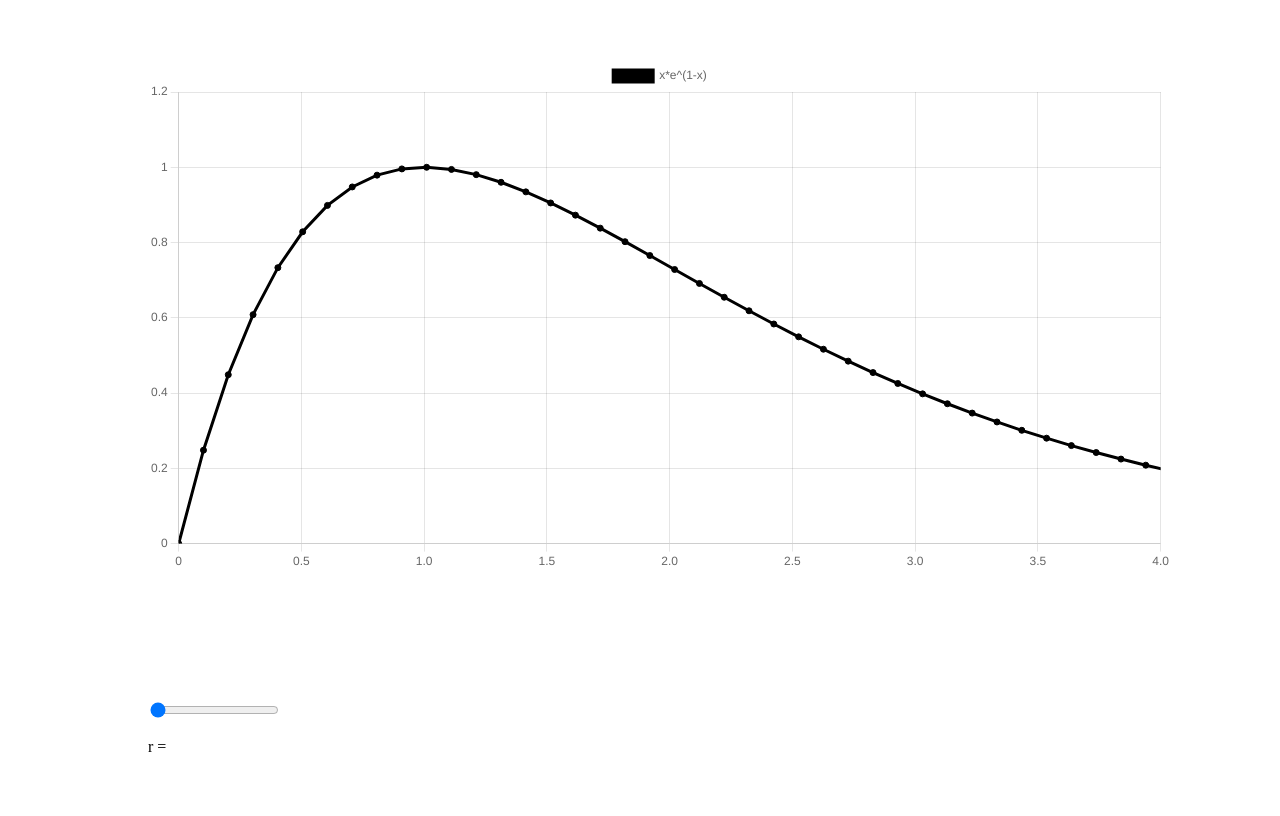
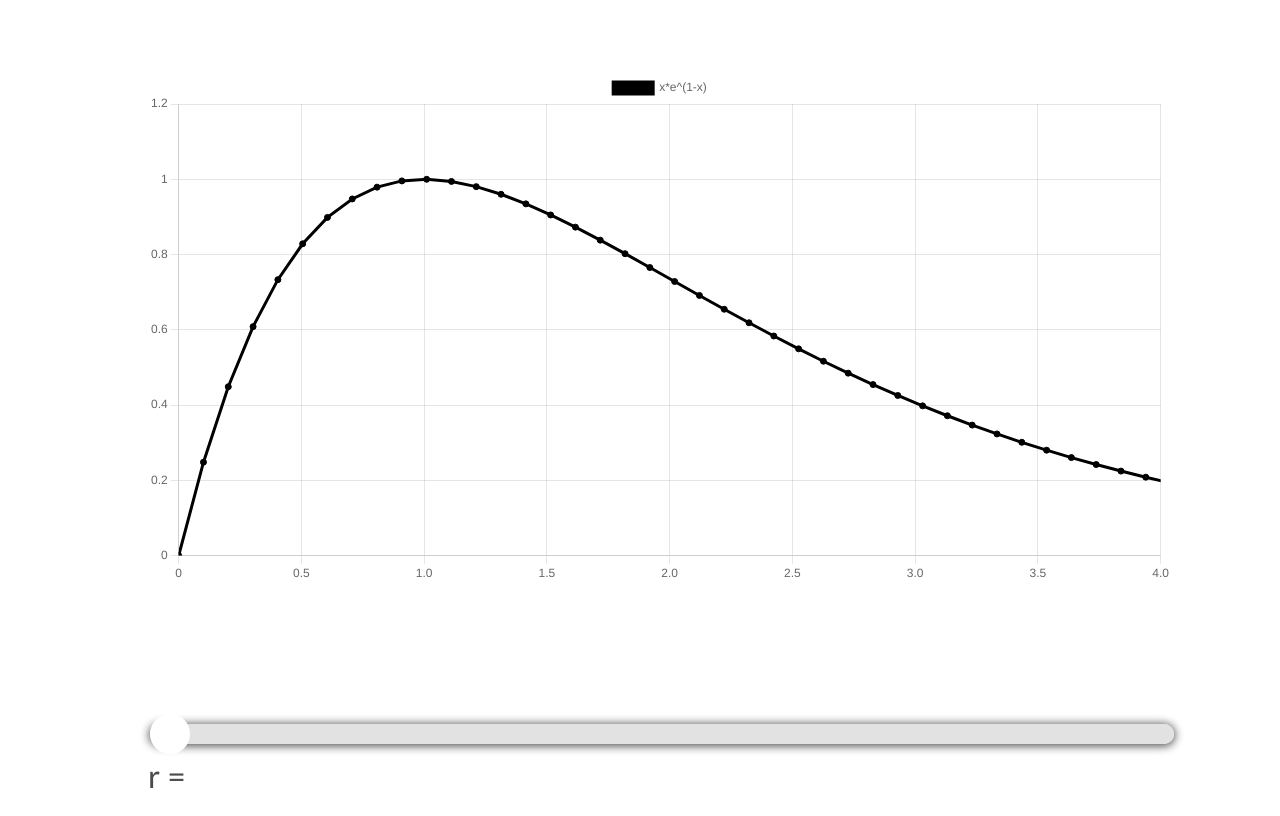
Before and after one commit to J-C-Q/Advanced-Statistical-Physics, a plain HTML site: page index.html in a window 1280 px wide. Drawn offline with nearby package versions, Linux system fonts and the light colour scheme.

Commit message:
Update styles.css

```diff
--- a/styles.css
+++ b/styles.css
@@ -1,12 +1,71 @@
 body {
+  background: white;
+  font-family: 'Gill Sans', 'Gill Sans MT', Calibri,'Trebuchet MS', sans-serif;
+  color: black;
+  padding: 0px;
+  margin: 0px;
   display: flex;
   align-items: center;
   justify-content: center;
   height: 100vh;
+  font-size: 2rem;
+  color: white;
+}
+
+p {
+  margin-top: 5px;
+  opacity: 0.7;
+  color: black;
+  justify-content: center;
 }
 
 .chart {
   position: relative;
   width: 80vw;
   height: 80vh;
+  justify-content: center;
 }
+
+.slideContainer {
+  width: 100%;
+  width: 80vw;
+  height: 2vh;
+  justify-content: center;
+}
+
+
+
+.slider {
+  -webkit-appearance: none;
+  width: 100%;
+  height: 20px;
+  background: linear-gradient(90deg, rgb(214,214,214), 60%, rgb(214,214,214) 60%);
+  outline: none;
+  opacity: 0.7;
+  -webkit-transition: 0.2s;
+  transition: 12px;
+  border-radius: 12px;
+  box-shadow: 0px 1px 10px 1px black;
+}
+
+.slider:hover {
+  opacity: 1;
+}
+
+.slider::-webkit-slider-thumb {
+  -webkit-appearance: none;
+  appearance: none;
+  width: 40px;
+  height: 40px;
+  background: white;
+  border-radius: 50%;
+  cursor: pointer;
+}
+
+.slider::-moz-range-thumb {
+  width: 40px;
+  height: 40px;
+  background: white;
+  border-radius: 50%;
+  cursor: pointer;
+}
```
